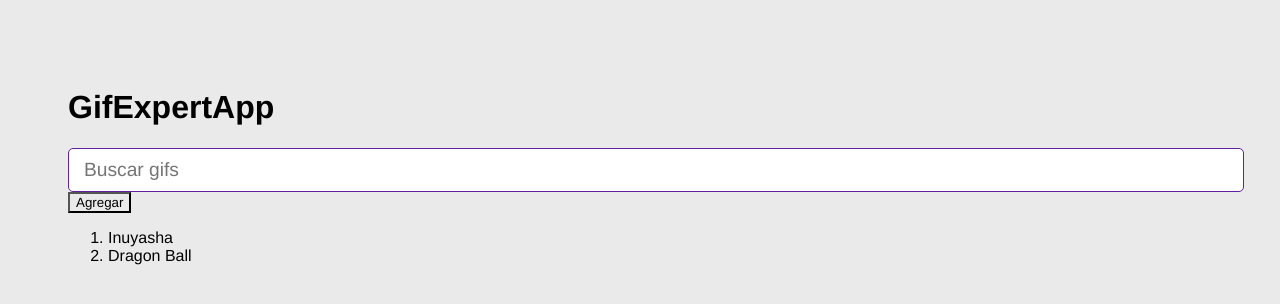
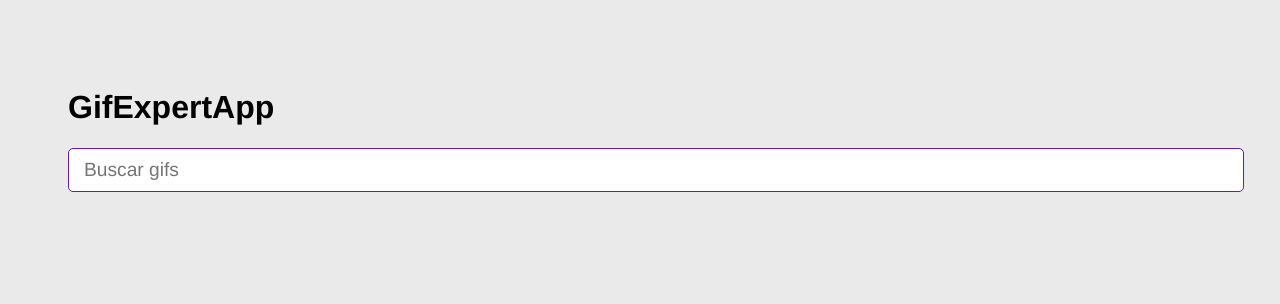
Before and after one commit to ferchodeleon/Gif-app, a React (Vite) app: page / in a window 1280 px wide. Shown: the top 304 px of the page. Built offline with nearby package versions, Linux system fonts and the light colour scheme.

Commit message:
Add validation of categories and add refactor of add new category

```diff
--- a/src/GifExpertApp.jsx
+++ b/src/GifExpertApp.jsx
@@ -2,10 +2,16 @@ import { useState } from "react";
 import { AddCategory } from "./components/AddCategory";
 
 export const GifExpertApp = () => {
-  const [categories, setCategories] = useState(["Inuyasha", "Dragon Ball"]);
+  const [categories, setCategories] = useState([]);
 
-  const onAddCategory = () => {
-    setCategories([...categories, "Valorant"]);
+  const onAddCategory = (newCategory) => {
+    if (
+      categories.find(
+        (category) => category.toLowerCase() === newCategory.toLowerCase()
+      )
+    )
+      return;
+    setCategories([...categories, newCategory]);
   };
 
   return (
@@ -13,9 +19,11 @@ export const GifExpertApp = () => {
       {/* Titulo */}
       <h1>GifExpertApp</h1>
       {/* Input */}
-      <AddCategory />
+      <AddCategory
+        // setCategories={setCategories}
+        onNewCategory={(event) => onAddCategory(event)}
+      />
       {/* Cards list */}
-      <button onClick={onAddCategory}>Agregar</button>
       <ol>
         {categories.map((category) => (
           <li key={category}>{category}</li>
--- a/src/components/AddCategory.jsx
+++ b/src/components/AddCategory.jsx
@@ -1,6 +1,9 @@
 import { useState } from "react";
 
-export const AddCategory = () => {
+export const AddCategory = ({
+  // setCategories
+  onNewCategory,
+}) => {
   const [inputValue, setInputValue] = useState("");
 
   const onInputChange = (event) => {
@@ -10,11 +13,15 @@ export const AddCategory = () => {
 
   const onSubmit = (event) => {
     event.preventDefault();
+    if (inputValue.trim().length <= 1) return;
+    // setCategories((categories) => [...categories, inputValue]);
+    onNewCategory(inputValue.trim());
+    setInputValue("");
   };
 
   return (
     <>
-      <form onSubmit={(event) => onSubmit(event)}>
+      <form onSubmit={onSubmit}>
         <input
           type="text"
           placeholder="Buscar gifs"
```
